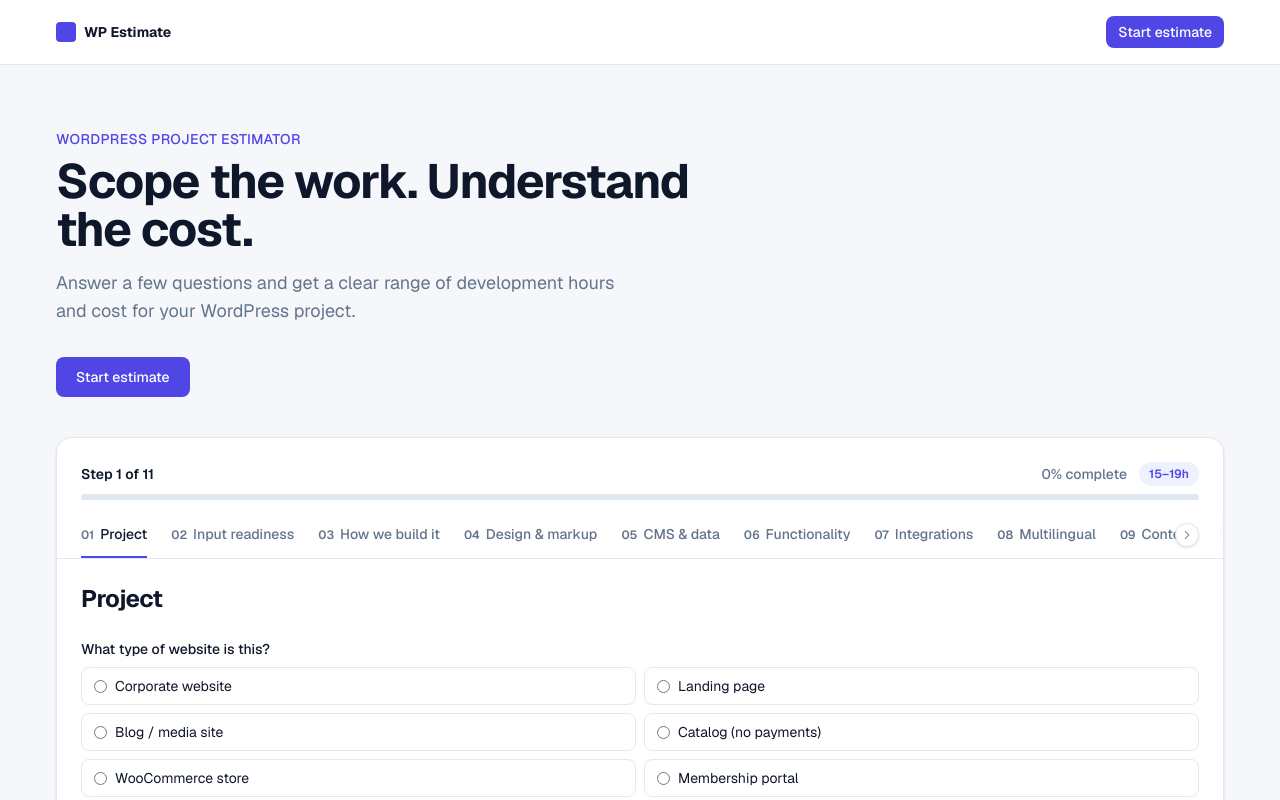
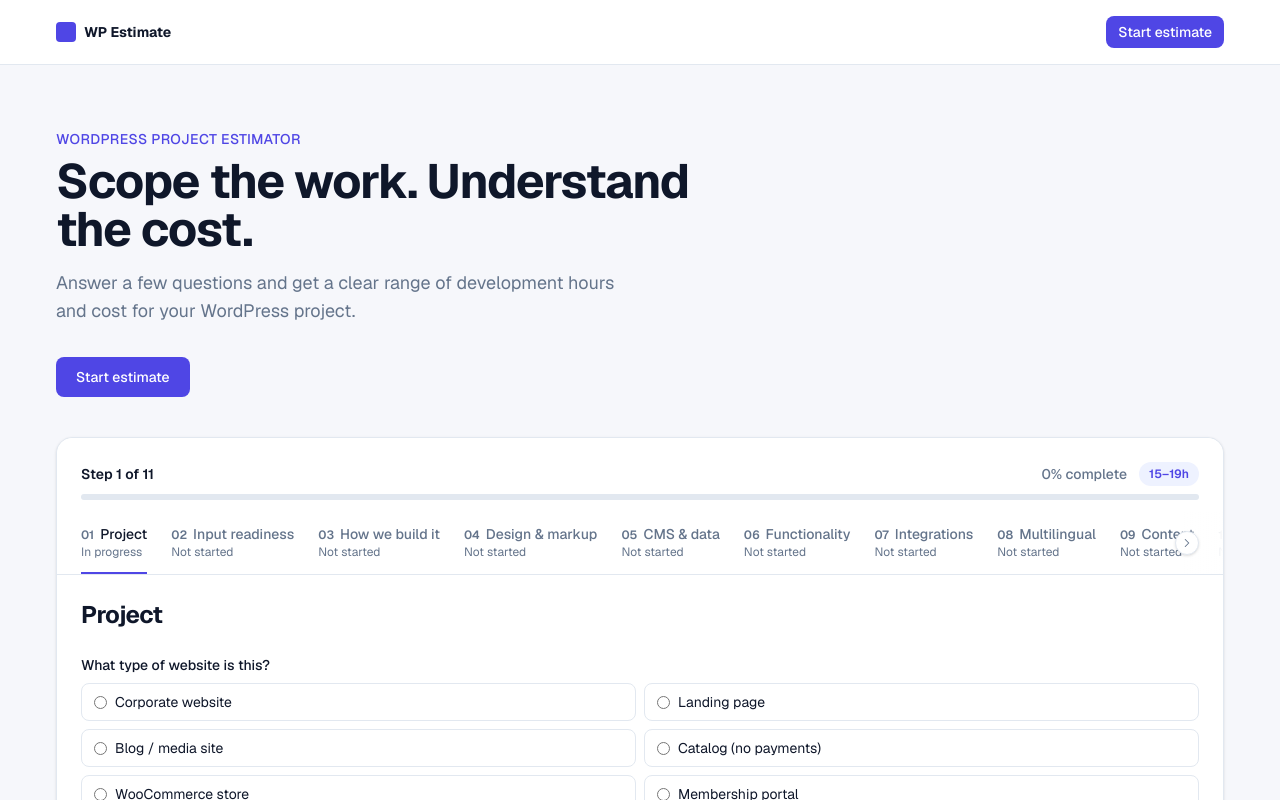
Before and after one commit to YedomakhaDev/wp-website-estimator, a Next.js app: page / in a window 1280 px wide. Shown: the top 800 px of the page. Built offline with nearby package versions, Linux system fonts and the light colour scheme.

Commit message:
feat: restore step status label (Completed/In progress/Not started) under each tab

```diff
--- a/src/components/Calculator.tsx
+++ b/src/components/Calculator.tsx
@@ -292,7 +292,7 @@ export default function Calculator() {
                                     }}
                                     type="button"
                                     onClick={() => handleTabClick(index)}
-                                    className={`shrink-0 cursor-pointer whitespace-nowrap border-b-2 py-3 text-sm font-medium ${
+                                    className={`shrink-0 cursor-pointer whitespace-nowrap border-b-2 py-3 text-left text-sm font-medium ${
                                         status === "current"
                                             ? "border-primary text-foreground"
                                             : status === "upcoming"
@@ -300,10 +300,19 @@ export default function Calculator() {
                                               : "border-transparent text-foreground"
                                     }`}
                                 >
-                                    <span className="mr-1.5 text-xs font-semibold text-muted-foreground">
-                                        {String(index + 1).padStart(2, "0")}
+                                    <span>
+                                        <span className="mr-1.5 text-xs font-semibold text-muted-foreground">
+                                            {String(index + 1).padStart(2, "0")}
+                                        </span>
+                                        {step.title}
                                     </span>
-                                    {step.title}
+                                    <span className="block text-xs font-normal text-muted-foreground">
+                                        {status === "completed"
+                                            ? "Completed"
+                                            : status === "current"
+                                              ? "In progress"
+                                              : "Not started"}
+                                    </span>
                                 </button>
                             );
                         })}
```
